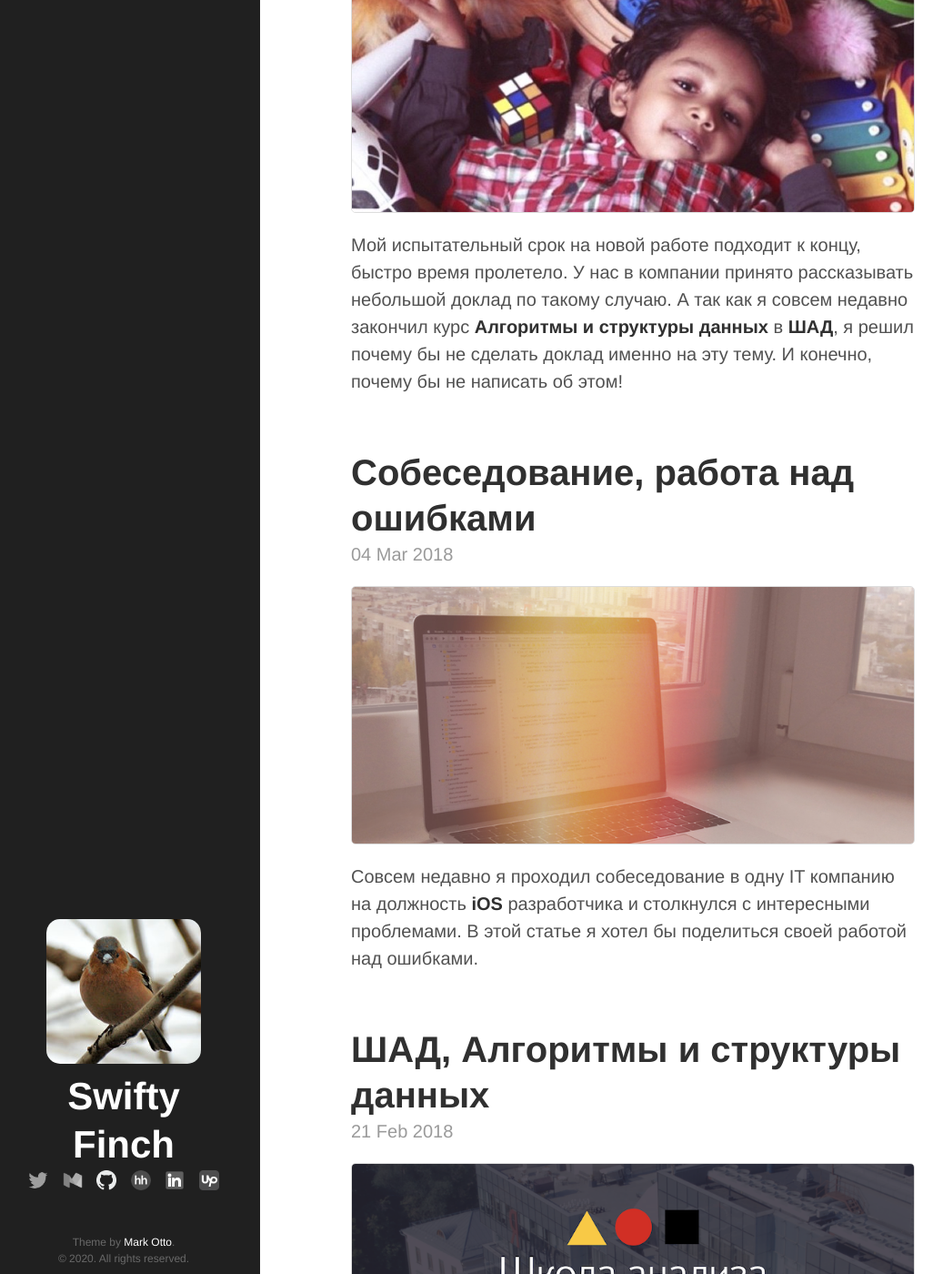
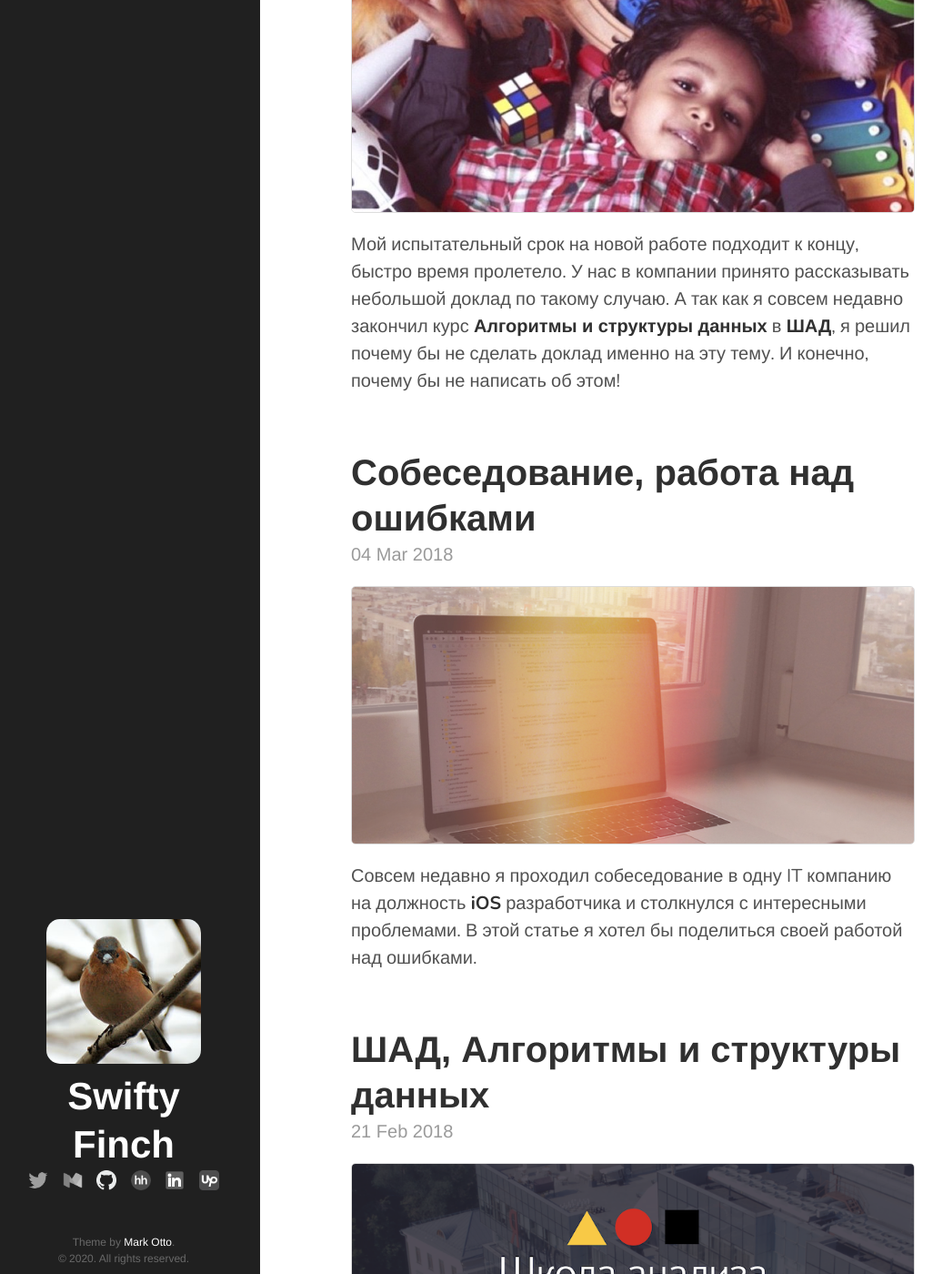
Before and after one commit to artFintch/artFintch.github.io, a Jekyll site: the page built from index.html, in a window 1280 px wide and 1400 px high, scrolled down 232 px. Shown: the whole window at 91% size, without its empty margins (14-1051 px from the left). Built offline with Jekyll 4.4.1, drawn with Linux system fonts in a browser that asks for light colours; some web fonts are replaced.

Commit message:
Change main font.

```diff
--- a/_includes/head.html
+++ b/_includes/head.html
@@ -36,6 +36,7 @@
   <link rel="stylesheet" href="/public/css/hyde.css">
   <link rel="stylesheet" href="/public/css/balloon.css">
   <link rel="stylesheet" href="https://fonts.googleapis.com/css?family=Neucha:400,400italic,700|Abril+Fatface">
+  <link rel="stylesheet" href="https://fonts.googleapis.com/css?family=Nunito:400,400italic,700|Abril+Fatface">
 
   <!-- Icons -->
   <link rel="apple-touch-icon-precomposed" sizes="144x144" href="/public/apple-touch-icon-144-precomposed.png">
--- a/public/css/hyde.css
+++ b/public/css/hyde.css
@@ -32,7 +32,7 @@
  */
 
 html {
-  font-family: "Neucha", "PT Sans", Helvetica, Arial, sans-serif;
+  font-family: "Nunito", "PT Sans", Helvetica, Arial, sans-serif;
 }
 @media (min-width: 48em) {
   html {
@@ -58,6 +58,7 @@ html {
   padding: 10px;
   color: rgba(255,255,255,.5);
   background-color: #202020;
+  font-family: "Neucha", "PT Sans", Helvetica, Arial, sans-serif;
 }
 @media (min-width: 48em) {
   .sidebar {
@@ -197,6 +198,11 @@ a.sidebar-nav-item:focus {
     margin-bottom: 10px;
 }
 
+.post-title,
+.post-date {
+    font-family: "Neucha", "PT Sans", Helvetica, Arial, sans-serif;
+}
+
 /*
  * Themes
  *
@@ -299,10 +305,14 @@ a.sidebar-nav-item:focus {
     text-decoration: none;
     color: #fff;
 }
+.theme-birds-of-paradise .post-title {
+    font-family: "Neucha", "PT Sans", Helvetica, Arial, sans-serif;
+}
 .theme-birds-of-paradise a:hover, a:focus {
     color: #E86648;
 }
 .theme-birds-of-paradise .post-date {
+    font-family: "Neucha", "PT Sans", Helvetica, Arial, sans-serif;
     color: #EFAC32;
 }
 .theme-birds-of-paradise .post img {
```
